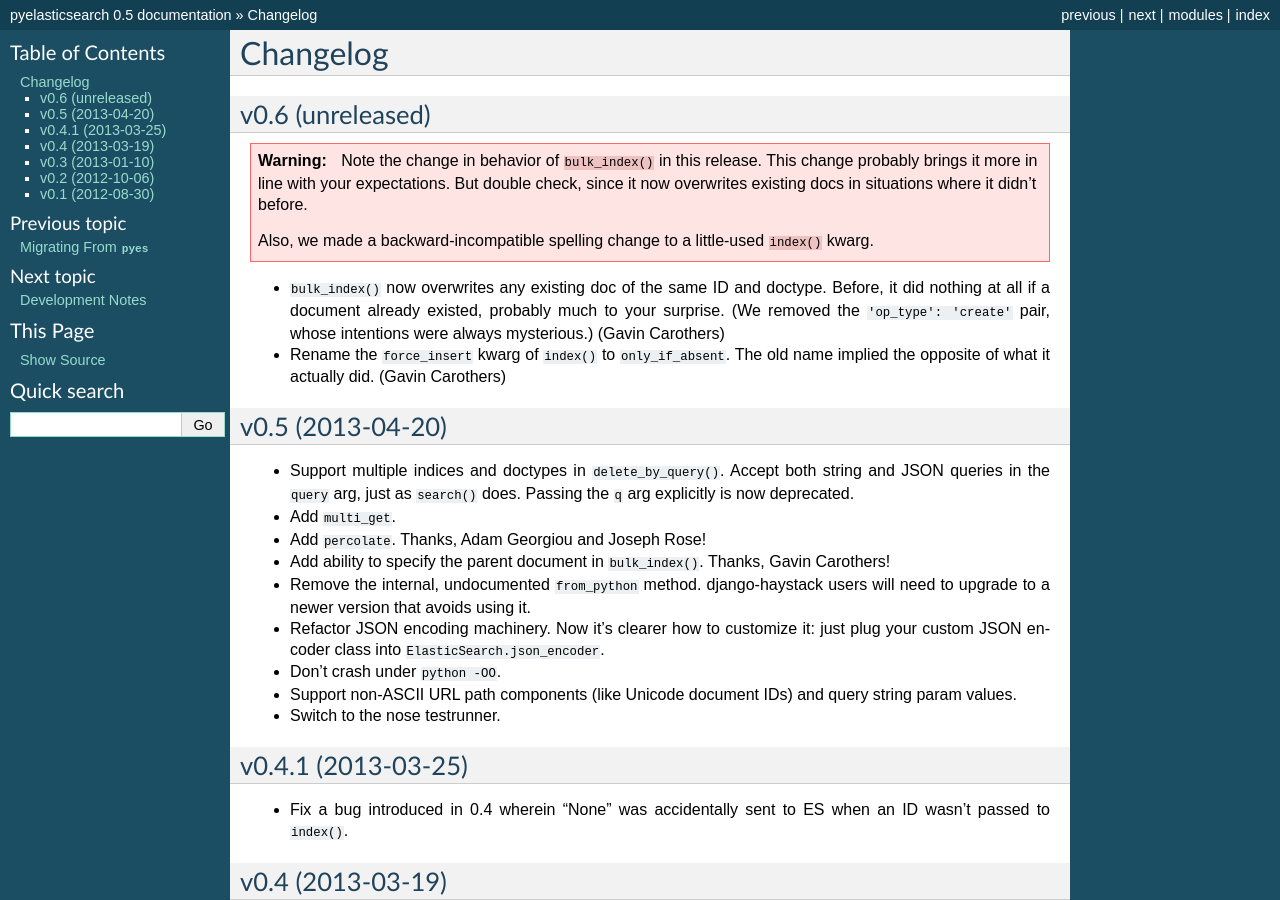
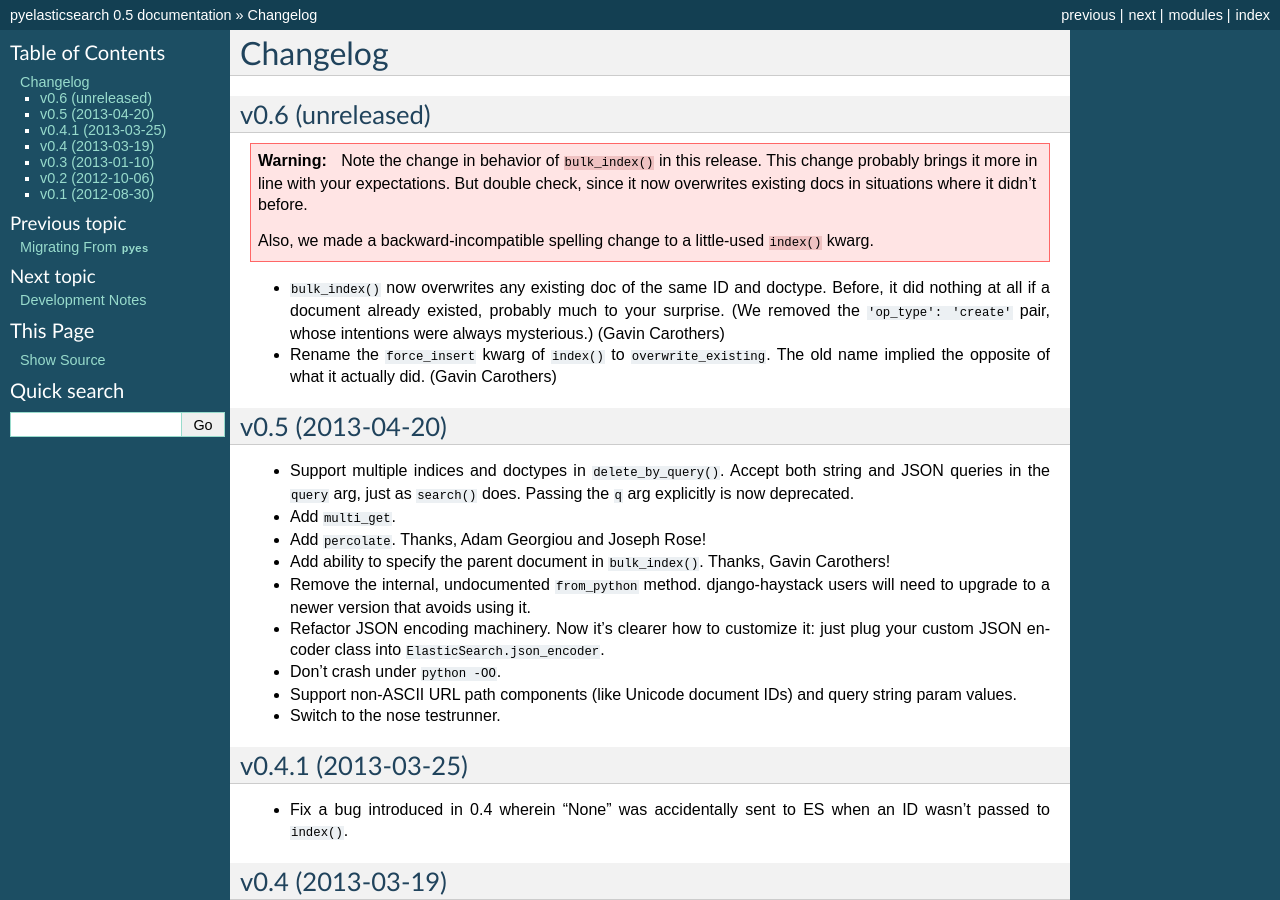
Before and after one commit to pyelasticsearch/pyelasticsearch, a Sphinx documentation site: the page built from docs/source/changelog.rst, in a window 1280 px wide and 900 px high. Built offline with Sphinx 7.4.7, drawn with Linux system fonts in a browser that asks for light colours.

Commit message:
I like overwrite_existing better than only_if_absent, as it involves no conceptual negations.

```diff
--- a/docs/source/api.rst
+++ b/docs/source/api.rst
@@ -60,7 +60,7 @@
 
     .. automethod:: health(index=None[, other kwargs listed below])
 
-    .. automethod:: index(index, doc_type, doc, id=None, force_insert=False[, other kwargs listed below])
+    .. automethod:: index(index, doc_type, doc, id=None, overwrite_existing=True[, other kwargs listed below])
 
     .. automethod:: more_like_this(index, doc_type, id, fields, body=''[, other kwargs listed below])
 
--- a/docs/source/changelog.rst
+++ b/docs/source/changelog.rst
@@ -17,8 +17,8 @@
   Before, it did nothing at all if a document already existed, probably much to
   your surprise. (We removed the ``'op_type': 'create'`` pair, whose intentions
   were always mysterious.) (Gavin Carothers)
-* Rename the ``force_insert`` kwarg of ``index()`` to ``only_if_absent``. The
-  old name implied the opposite of what it actually did. (Gavin Carothers)
+* Rename the ``force_insert`` kwarg of ``index()`` to ``overwrite_existing``.
+  The old name implied the opposite of what it actually did. (Gavin Carothers)
 
 
 v0.5 (2013-04-20)
```
Also changed, not shown: 1 other file.
